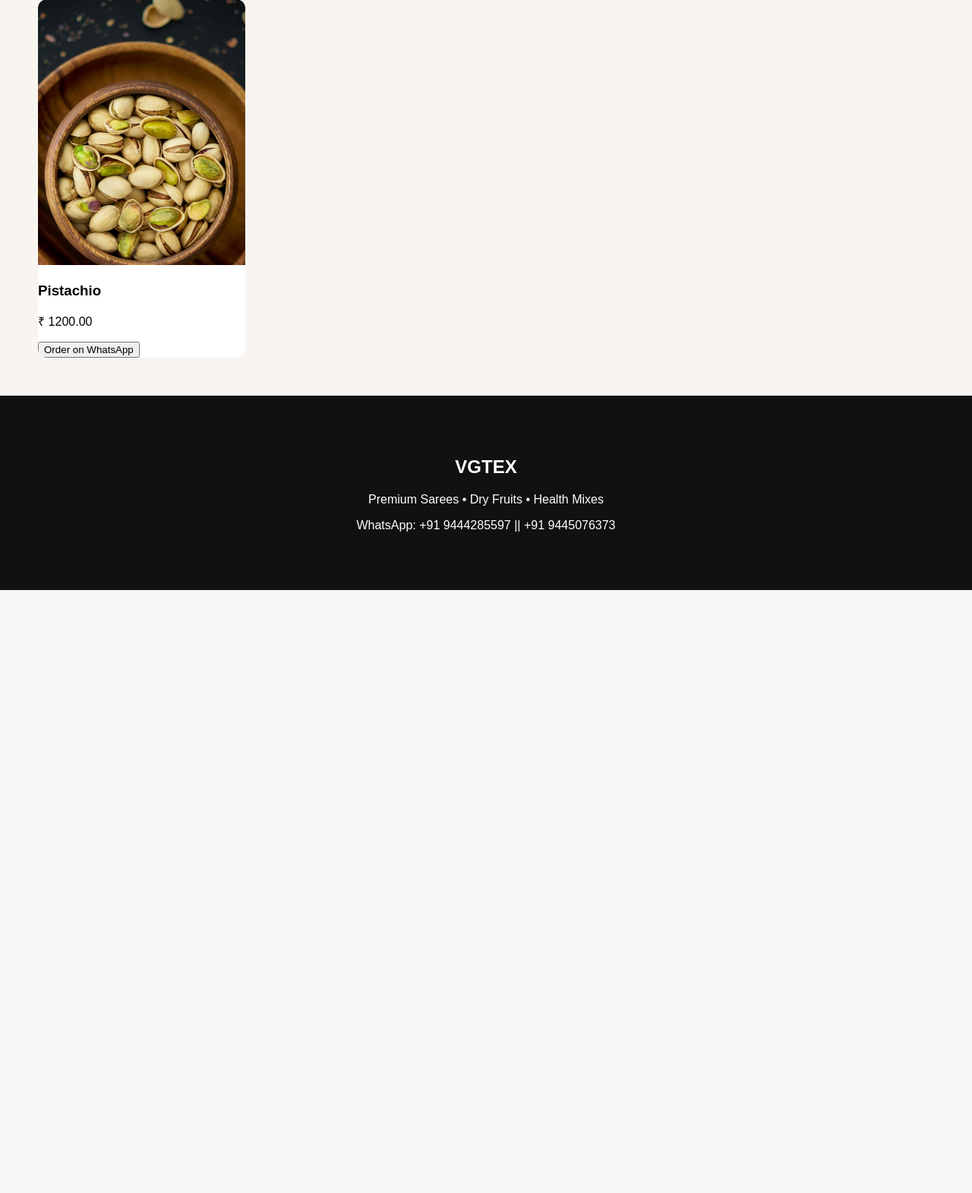
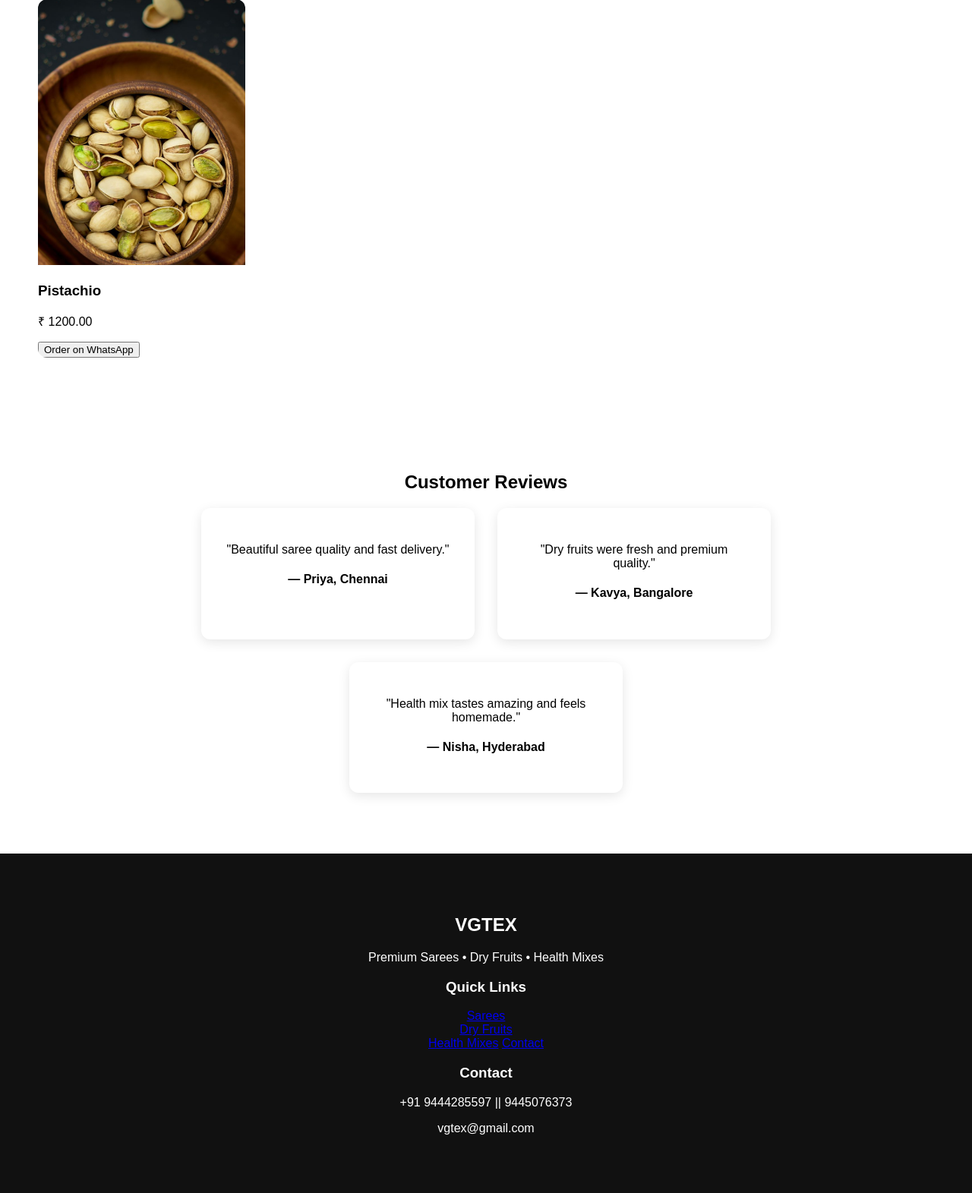
Before and after one commit to SushmithaGembunathan/VGTEX-, a Django app: page / in a window 1280 px wide. Shown: the part 1323-2894 px from the top of the page at 76% size. Before the commit the page ends 2100 px from the top, so only its background shows below. Run offline with Django 5.2, Linux system fonts and the light colour scheme; data comes from the database, SQL or seed files in the repository.

Commit message:
updated homepage design and other page backgrounds with order button enabled

```diff
--- a/config/settings.py
+++ b/config/settings.py
@@ -115,7 +115,7 @@ USE_TZ = True
 # Static files (CSS, JavaScript, Images)
 # https://docs.djangoproject.com/en/6.0/howto/static-files/
 
-STATIC_URL = 'static/'
+STATIC_URL = '/static/'
 
 MEDIA_URL = '/media/'
 MEDIA_ROOT = BASE_DIR / 'media'
--- a/store/static/css/style.css
+++ b/store/static/css/style.css
@@ -1,7 +1,6 @@
 body {
     margin: 0;
     font-family: Arial;
-    background: #f8f5f1;
 }
 
 .navbar {
@@ -20,16 +19,24 @@ body {
 
 .hero {
     height: 90vh;
-    background-image: url('/static/images/banner.jpg');
+    width: 100%;
+    background-image: url("../images/bg.jpeg");
     background-size: cover;
     background-position: center;
+    background-repeat: no-repeat;
+
     display: flex;
+    justify-content: center;
     align-items: center;
-    padding-left: 100px;
+    text-align: center;
+
+    position: relative;
 }
 
 .hero-content {
-    color: rgb(12, 12, 12);
+    position: relative;
+    z-index: 2;
+    color: white;
 }
 
 .hero-content h1 {
@@ -46,6 +53,7 @@ body {
 .hero::before {
     content: "";
     position: absolute;
+    inset: 0;
     width: 350px;
     height: 350px;
     background-image: url('/static/images/bg.jpeg');
@@ -112,3 +120,62 @@ body {
         grid-template-columns: 1fr;
     }
 }
+
+.page-banner {
+    height: 350px;
+    display: flex;
+    justify-content: center;
+    align-items: center;
+    color: white;
+    font-size: 40px;
+    font-weight: bold;
+    background-size: cover;
+    background-position: center;
+}
+
+.saree-banner {
+    background-image: url("../images/saree-bg.jpeg");
+    background-size: cover;
+    background-position: center;
+}
+
+.dryfruit-banner {
+    background-image: url("../images/dryfruit-bg.jpg");
+    background-color: red;
+    height: 400px;
+    background-size: cover;
+    background-position: center;
+    background-repeat: no-repeat;
+}
+
+.health-banner {
+    background-image: url("../images/health-bg.jpg");
+    background-size: cover;
+    background-position: center;
+}
+
+.contact-banner {
+    background-image: url("../images/bg.jpeg");
+    background-size: cover;
+    background-position: center;
+}
+
+.reviews {
+    padding: 80px;
+    text-align: center;
+}
+
+.review-container {
+    display: flex;
+    gap: 30px;
+    justify-content: center;
+    flex-wrap: wrap;
+}
+
+.review-card {
+    width: 300px;
+    background: white;
+    padding: 30px;
+    border-radius: 12px;
+    box-shadow: 0 4px 15px rgba(0,0,0,0.1);
+}
--- a/store/templates/base.html
+++ b/store/templates/base.html
@@ -1,3 +1,5 @@
+{% load static %}
+
 <!DOCTYPE html>
 <html lang="en">
 <head>
@@ -5,17 +7,17 @@
     <meta name="viewport" content="width=device-width, initial-scale=1.0">
     <title>VGTEX</title>
 
-    {% load static %}
-
-    <link rel="stylesheet" href="{% static 'css/style.css' %}">
+    <link rel="stylesheet" href="{% static 'css/style.css' %}?v=5">
 </head>
 
 <body>
 
     {% include 'navbar.html' %}
 
-    {% block content %}
-    {% endblock %}
+    <div class="main-content">
+        {% block content %}
+        {% endblock %}
+    </div>
 
     {% include 'footer.html' %}
 
--- a/store/templates/footer.html
+++ b/store/templates/footer.html
@@ -1,9 +1,26 @@
 <footer class="footer">
 
-    <h2>VGTEX</h2>
+    <div class="footer-columns">
 
-    <p>Premium Sarees • Dry Fruits • Health Mixes</p>
+        <div>
+            <h2>VGTEX</h2>
+            <p>Premium Sarees • Dry Fruits • Health Mixes</p>
+        </div>
 
-    <p>WhatsApp: +91 9444285597 || +91 9445076373</p>
+        <div>
+            <h3>Quick Links</h3>
+            <a href="{% url 'sarees' %}">Sarees</a><br>
+            <a href="{% url 'dryfruits' %}">Dry Fruits</a><br>
+            <a href="{% url 'healthmixes' %}">Health Mixes</a>
+            <a href="{% url 'contact' %}">Contact</a>
+        </div>
+
+        <div>
+            <h3>Contact</h3>
+            <p>+91 9444285597 || 9445076373</p>
+            <p>vgtex@gmail.com</p>
+        </div>
+
+    </div>
 
 </footer>
--- a/store/templates/home.html
+++ b/store/templates/home.html
@@ -59,4 +59,29 @@
 
 </section>
 
+<section class="reviews">
+
+    <h2>Customer Reviews</h2>
+
+    <div class="review-container">
+
+        <div class="review-card">
+            <p>"Beautiful saree quality and fast delivery."</p>
+            <h4>— Priya, Chennai</h4>
+        </div>
+
+        <div class="review-card">
+            <p>"Dry fruits were fresh and premium quality."</p>
+            <h4>— Kavya, Bangalore</h4>
+        </div>
+
+        <div class="review-card">
+            <p>"Health mix tastes amazing and feels homemade."</p>
+            <h4>— Nisha, Hyderabad</h4>
+        </div>
+
+    </div>
+
+</section>
+
 {% endblock %}
--- a/store/templates/navbar.html
+++ b/store/templates/navbar.html
@@ -9,10 +9,10 @@
     </div>
 
     <div class="menu">
-        <a href="#">Sarees</a>
-        <a href="#">Dry Fruits</a>
-        <a href="#">Health Mixes</a>
-        <a href="#">Contact</a>
+        <a href="{% url 'sarees' %}">Sarees</a>
+        <a href="{% url 'dryfruits' %}">Dry Fruits</a>
+        <a href="{% url 'healthmixes' %}">Health Mixes</a>
+        <a href="{% url 'contact' %}">Contact</a>
     </div>
 
 </nav>
--- a/store/urls.py
+++ b/store/urls.py
@@ -1,6 +1,12 @@
 from django.urls import path
 from .views import home
+from . import views
 
 urlpatterns = [
     path('', home, name='home'),
+    path('sarees/', views.sarees, name='sarees'),
+    path('dryfruits/', views.dryfruits, name='dryfruits'),
+    path('healthmixes/', views.healthmixes, name='healthmixes'),
+    path('contact/', views.contact, name='contact'),
+    path('reviews/', views.reviews, name='reviews'),
 ]
--- a/store/views.py
+++ b/store/views.py
@@ -3,11 +3,28 @@ from .models import Product
 from django.utils.timezone import now
 
 def home(request):
+    products = Product.objects.filter(expiry_date__gte=now().date())
+    return render(request, 'home.html', {'products': products})
 
-    products = Product.objects.filter(
-        expiry_date__gte=now().date()
-    )
 
-    return render(request, 'home.html', {
-        'products': products
-    })
+def sarees(request):
+    products = Product.objects.filter(category='saree')
+    return render(request, 'sarees.html', {'products': products})
+
+
+def dryfruits(request):
+    products = Product.objects.filter(category='dryfruit')
+    return render(request, 'dryfruits.html', {'products': products})
+
+
+def healthmixes(request):
+    products = Product.objects.filter(category='healthmix')
+    return render(request, 'healthmixes.html', {'products': products})
+
+
+def contact(request):
+    return render(request, 'contact.html')
+
+
+def reviews(request):
+    return render(request, 'reviews.html')
```
Also changed, not shown: store/templates/contact.html (added, +20 -0 lines), store/templates/dryfruits.html (added, +21 -0 lines), store/templates/healthmixes.html (added, +21 -0 lines), store/templates/sarees.html (added, +21 -0 lines), store/static/images/contact-bg.jpeg (added), store/static/images/dryfruit-bg.jpg (added), store/static/images/health-bg.jpg (added), store/static/images/saree-bg.jpeg (added), store/templates/reviews.html (added).
